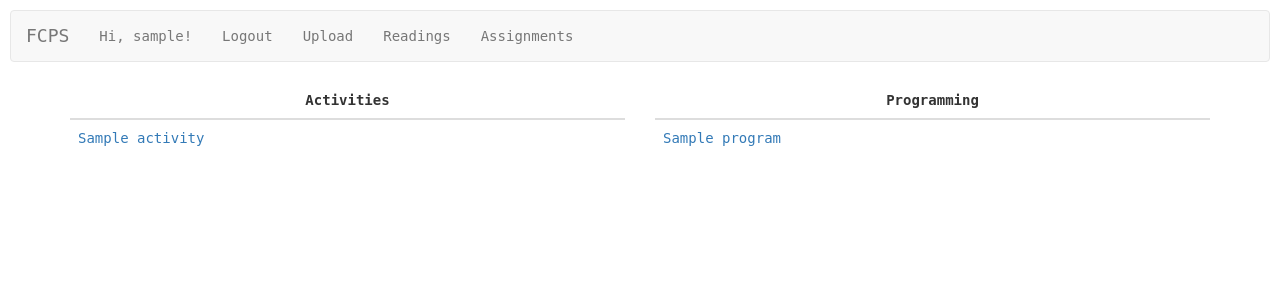
After one commit to mneary1/fcps, a Flask app: template app/templates/assignments.html in a window 1280 px wide. The commit adds this page. Shown: the top 300 px of the page. Run offline with Flask 2, Linux system fonts and the light colour scheme; a user stored in the database is signed in; tables that the repository leaves empty hold one stand-in row (values such as "Sample post"); the template is opened without the code that fills it: most values are stand-ins (such as "Sample title", 1, 10 or a date in 2020); some libraries are stand-ins or nearby versions.

Commit message:
assignments tab

```diff
--- a/app/static/base.css
+++ b/app/static/base.css
@@ -23,6 +23,6 @@ form #submit {
 	float: center;
 }
 
-.reading-header {
+th {
   text-align: center;
 }
--- /dev/null
+++ b/app/templates/assignments.html
@@ -0,0 +1,31 @@
+{% extends "base.html" %}
+{% block content %}
+<div class="container">
+	<div class="row">
+		<div class="col-md-6">
+			<table class="table table-hover">
+				<thead>
+					<th>
+						Activities
+					</th>
+				</thead>
+				{% for activity in activities %}
+				<tr><td><a href="activities/{{activity}}">{{activity}}</a></td></tr>
+				{% endfor%}
+			</table>
+		</div>
+		<div class="col-md-6">
+			<table class="table table-hover">
+				<thead>
+					<th>
+						Programming
+					</th>
+				</thead>
+				{% for program in programs %}
+				<tr><td><a href="programs/{{program}}">{{program}}</a></td></tr>
+				{% endfor %}
+			</table>
+		</div>
+	</div>
+</div>
+{% endblock %}
--- a/app/templates/base.html
+++ b/app/templates/base.html
@@ -28,6 +28,9 @@
                 <li {%if request.path == "/readings"%}class="active"{%endif%}>
                     <a href="/readings">Readings</a>
                 </li>
+                <li {%if request.path == "/assignments"%}class="active"{%endif%}>
+                    <a href="/assignments">Assignments</a>
+                </li>
                 {%else%}
                 <li {%if request.path == "/login"%}class="active"{%endif%}>
                     <a href="/login"> Login </a>
@@ -41,7 +44,6 @@
 {%with messages=get_flashed_messages(with_categories=true)%}
      {%if messages%}
 <div>
-
        {%for category, message in messages%}
          {%if category == 'error'%}
             <div class="alert alert-danger" role="alert">{{message}}</div>
--- a/app/views.py
+++ b/app/views.py
@@ -1,4 +1,4 @@
-from flask import render_template, flash, redirect, session, url_for, request, send_from_directory
+from flask import render_template, flash, redirect, session, url_for, request, send_from_directory, abort
 from flask.ext.login import login_user, logout_user, current_user, login_required
 from app import app, db, lm
 from werkzeug import secure_filename
@@ -106,10 +106,36 @@ def readings():
 @app.route("/readings/<type>/<path:reading>")
 def send_reading(reading, type):
     path = os.path.join(app.config["READINGS_PATH"],type)
-    print(os.path.exists(path))
     if os.path.exists(path):
         return send_from_directory(path, reading)
-    return redirect("404.html")
+    return abort(404)
+
+@app.route("/assignments/")
+def assignments():
+    path = app.config["ASSIGNMENTS_PATH"]
+    all_programs = os.listdir(os.path.join(path, "programs"))
+    all_activities = os.listdir(os.path.join(path, "activities"))
+    programs = []
+    activities = []
+
+    for program in all_programs:
+        if os.path.isfile(os.path.join(path, "programs", program)):
+            programs.append(program)
+    programs.sort()
+
+    for activity in all_activities:
+        if os.path.isfile(os.path.join(path, "activities", activity)):
+            activities.append(activity)
+    activities.sort()
+
+    return render_template("assignments.html", programs=programs, activities=activities)
+
+@app.route("/assignments/<type>/<path:assignment>")
+def send_assignment(assignment, type):
+    path = os.path.join(app.config["ASSIGNMENTS_PATH"],type)
+    if os.path.exists(path):
+        return send_from_directory(path,assignment)
+    return abort(404)
 
 ''' error handlers '''
 @app.errorhandler(404)
--- a/config.py
+++ b/config.py
@@ -11,3 +11,4 @@ SECRET_KEY = 'supersecretkey'
 ALLOWED_EXTENSIONS = ['docx','doc','pdf','txt','py','jpg','png','jpeg','gif']
 UPLOAD_PATH = os.path.join(basedir, 'uploads')
 READINGS_PATH = os.path.join(basedir,"app","static","readings")
+ASSIGNMENTS_PATH = os.path.join(basedir,"app","static","assignments")
```
